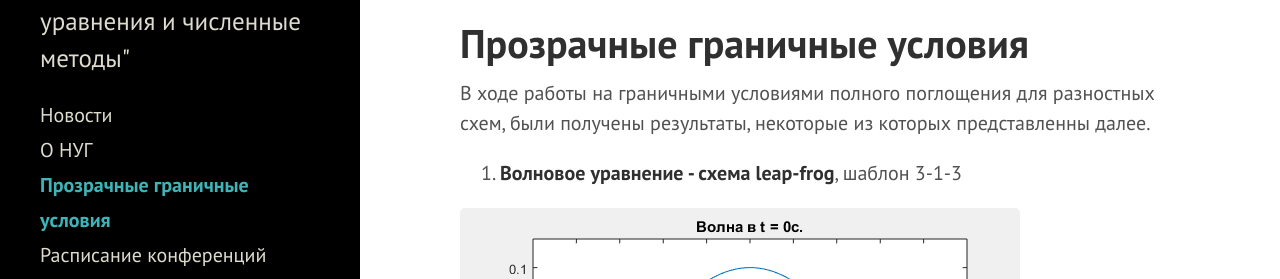
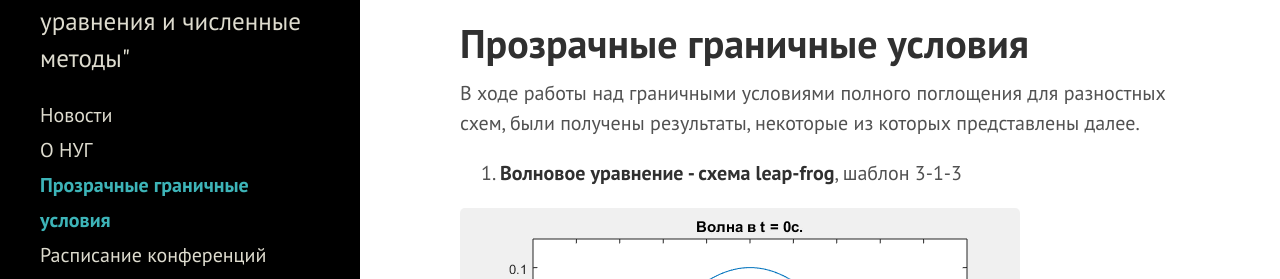
Before and after one commit to hsemmsg/hsemmsg.github.io, a Jekyll site: the page built from boundary_anim.md, in a window 1280 px wide and 900 px high. Shown: the part 270-549 px from the top of the window. Built offline with Jekyll 4.4.1, drawn with Linux system fonts in a browser that asks for light colours; comment, search, counter and statistics services are not loaded.

Commit message:
GRAMMAR O.o

```diff
--- a/boundary_anim.md
+++ b/boundary_anim.md
@@ -3,7 +3,7 @@ layout: page
 title: Прозрачные граничные условия
 permalink: /trans_bounds/
 ---
-В ходе работы на граничными условиями полного поглощения для разностных схем, были получены результаты, некоторые из которых представленны далее.
+В ходе работы над граничными условиями полного поглощения для разностных схем, были получены результаты, некоторые из которых представлены далее.
 
 1. **Волновое уравнение - схема leap-frog**, шаблон 3-1-3
 
```
